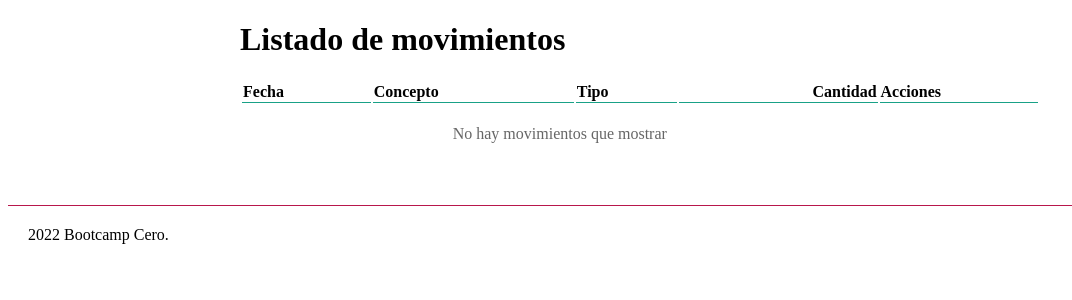
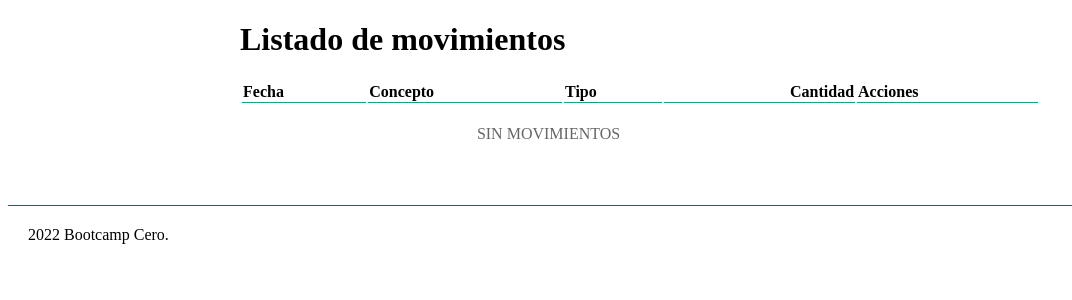
Before and after one commit to NorbertoXD/-Crypto-Wallet, a Flask app: page / in a window 1280 px wide. Shown: the part 83-383 px from the top of the page, without its empty margins (0-1072 px from the left). Run offline with Flask 2, Linux system fonts and the light colour scheme; data that the repository does not hold is empty.

Commit message:
guardar tabla "sin movimentos"

```diff
--- a/balance/templates/inicio.html
+++ b/balance/templates/inicio.html
@@ -54,7 +54,7 @@ Listado de movimientos
   {% endfor %}
   {% else %}
   <tr>
-    <td colspan="4" class="lista-vacia">No hay movimientos que mostrar</td>
+    <td colspan="4" class="lista-vacia">SIN MOVIMIENTOS</td>
   </tr>
   {% endif %}
 </table>
```
